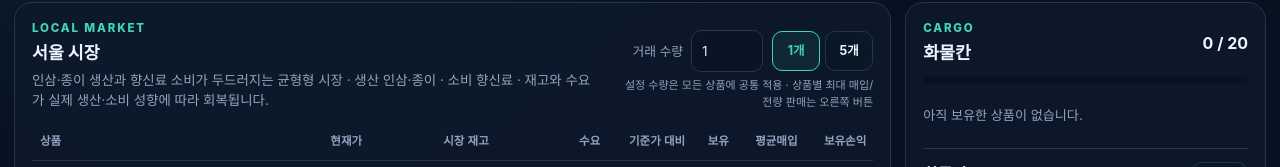
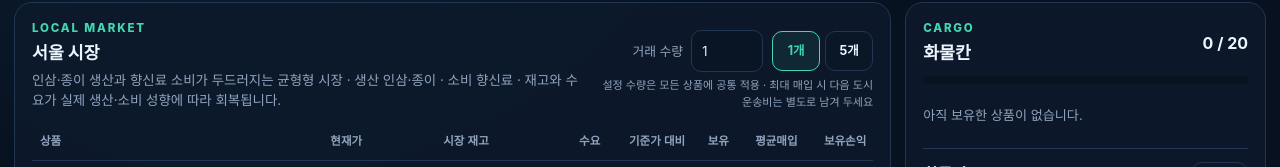
Before and after one commit to SoontaekLim/merchant-globe, a website: page prototype/web-v0/index.html in a window 1280 px wide. Shown: the part 338-505 px from the top of the page. Drawn offline with Linux system fonts and the light colour scheme.

Commit message:
ui: remind players to reserve travel cash before max buying

```diff
--- a/prototype/web-v0/index.html
+++ b/prototype/web-v0/index.html
@@ -57,7 +57,7 @@
                   <button id="qtyFiveBtn" class="quantity-preset" type="button" aria-pressed="false">5개</button>
                 </div>
               </div>
-              <small>설정 수량은 모든 상품에 공통 적용 · 상품별 최대 매입/전량 판매는 오른쪽 버튼</small>
+              <small>설정 수량은 모든 상품에 공통 적용 · 최대 매입 시 다음 도시 운송비는 별도로 남겨 두세요</small>
             </div>
           </div>
 
```
